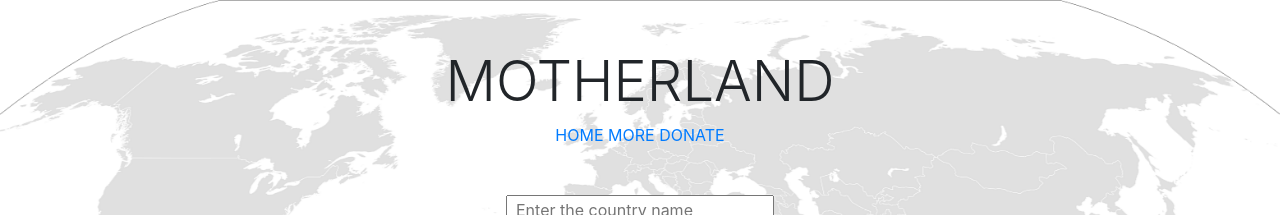
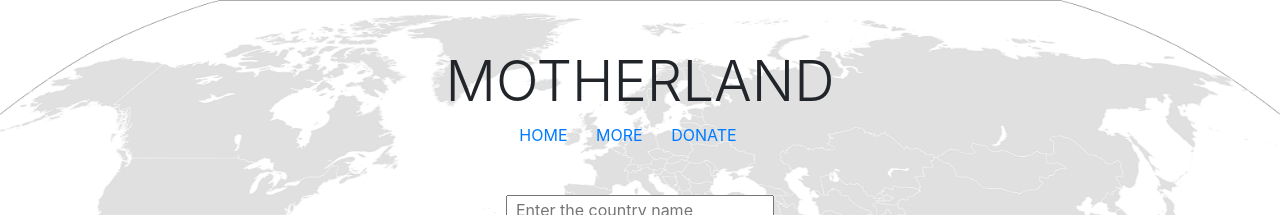
Before and after one commit to HashtagZero07/MIS455_FinalAssignment_2030526, a plain HTML site: page index.html in a window 1280 px wide. Shown: the top 215 px of the page. Drawn offline with nearby package versions, Linux system fonts and the light colour scheme.

Commit message:
final commit

```diff
--- a/index.html
+++ b/index.html
@@ -3,7 +3,7 @@
 <head>
     <meta charset="UTF-8">
     <meta name="viewport" content="width=device-width, initial-scale=1.0">
-    <title>Document</title>
+    <title>Final Assignment</title>
     <link rel="stylesheet" href="style.css">
     <link rel="stylesheet" href="https://cdn.jsdelivr.net/npm/bootstrap@4.3.1/dist/css/bootstrap.min.css" integrity="sha384-ggOyR0iXCbMQv3Xipma34MD+dH/1fQ784/j6cY/iJTQUOhcWr7x9JvoRxT2MZw1T" crossorigin="anonymous">
 </head>
@@ -19,9 +19,9 @@
             <h1 class="justify-content-center display-4">MOTHERLAND</h1>
 
             <nav>
-                <a href="#">HOME</a>
-                <a href="#">MORE</a>
-                <a href="#">DONATE</a>
+                <a class="nav-item mr-4" href="#">HOME</a>
+                <a class="nav-item mr-4" href="#">MORE</a>
+                <a class="nav-item mr-4" href="#">DONATE</a>
             </nav>
 
         </div>
--- a/script.js
+++ b/script.js
@@ -1,4 +1,5 @@
 function searchCountry() {
+
     var search = document.getElementById("search").value;
     var url = `https://restcountries.com/v3.1/name/${search}`;
 
@@ -6,13 +7,16 @@ function searchCountry() {
         .then(res => res.json())
         .then(data => displayCountryData(data))
         .catch(error => console.error('Error:', error));
+
 }
 
 function displayCountryData(data) {
+
     var countryDataDisplay = document.getElementById("displayContainer");
     countryDataDisplay.innerHTML = "";
 
     if (data.length > 0) {
+
         var country = data[0];
 
         var flagImage = document.createElement("img");
@@ -45,6 +49,7 @@ function displayCountryData(data) {
         countryDataDisplay.appendChild(languageParagraph);
         countryDataDisplay.appendChild(landAreaParagraph);
         countryDataDisplay.appendChild(moreDetailsLink);
+
     } else {
         var notFoundParagraph = document.createElement("p");
         notFoundParagraph.textContent = "Country not found.";
--- a/style.css
+++ b/style.css
@@ -5,7 +5,7 @@ body, html {
 }
 
 .background-container {
-    background-image: url('images/map2.png');
+    background-image: url('images/map.png');
     background-size: cover;
     background-position: center;
     background-repeat: no-repeat;
```
Also changed, not shown: images/map.jpg (deleted), images/map.png (renamed from images/map2.png).
